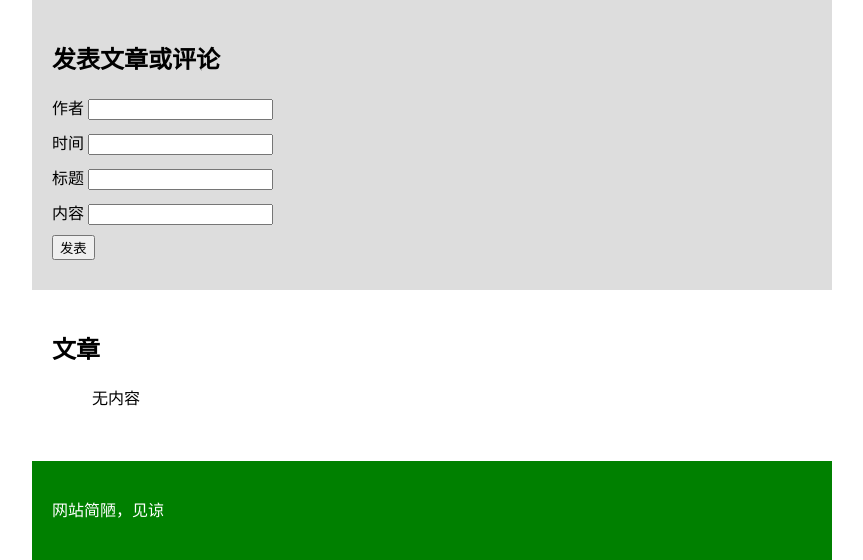
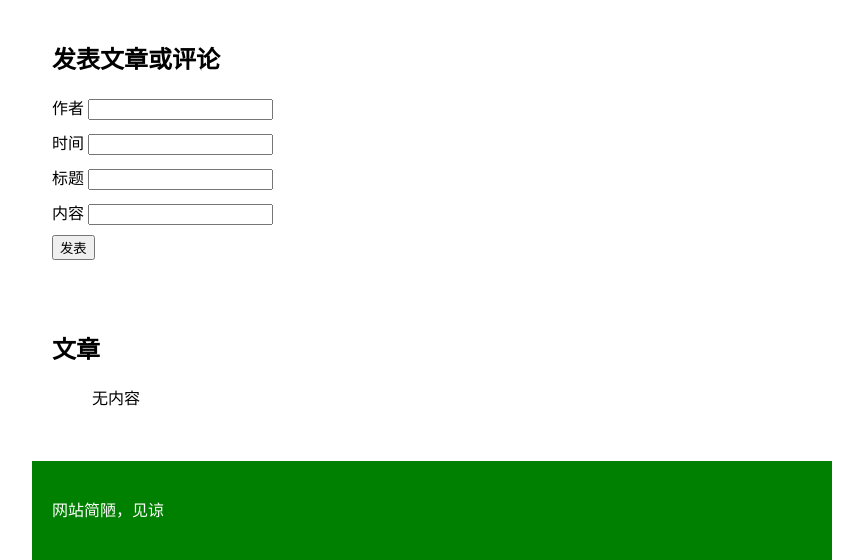
Before and after one commit to plabra/blog, a PHP site: page /blogview.html in a window 1280 px wide. Shown: the part 100-660 px from the top of the page, without its empty margins (208-1071 px from the left). Run offline with PHP 8.4, Linux system fonts and the light colour scheme.

Commit message:
Update style2.css

```diff
--- a/style2.css
+++ b/style2.css
@@ -34,7 +34,7 @@ header, footer {
 }
 
 .new-note {
-  background: #ddd;
+  background: rgba(203,246,246,0);
 }
 
 h1 {
```
